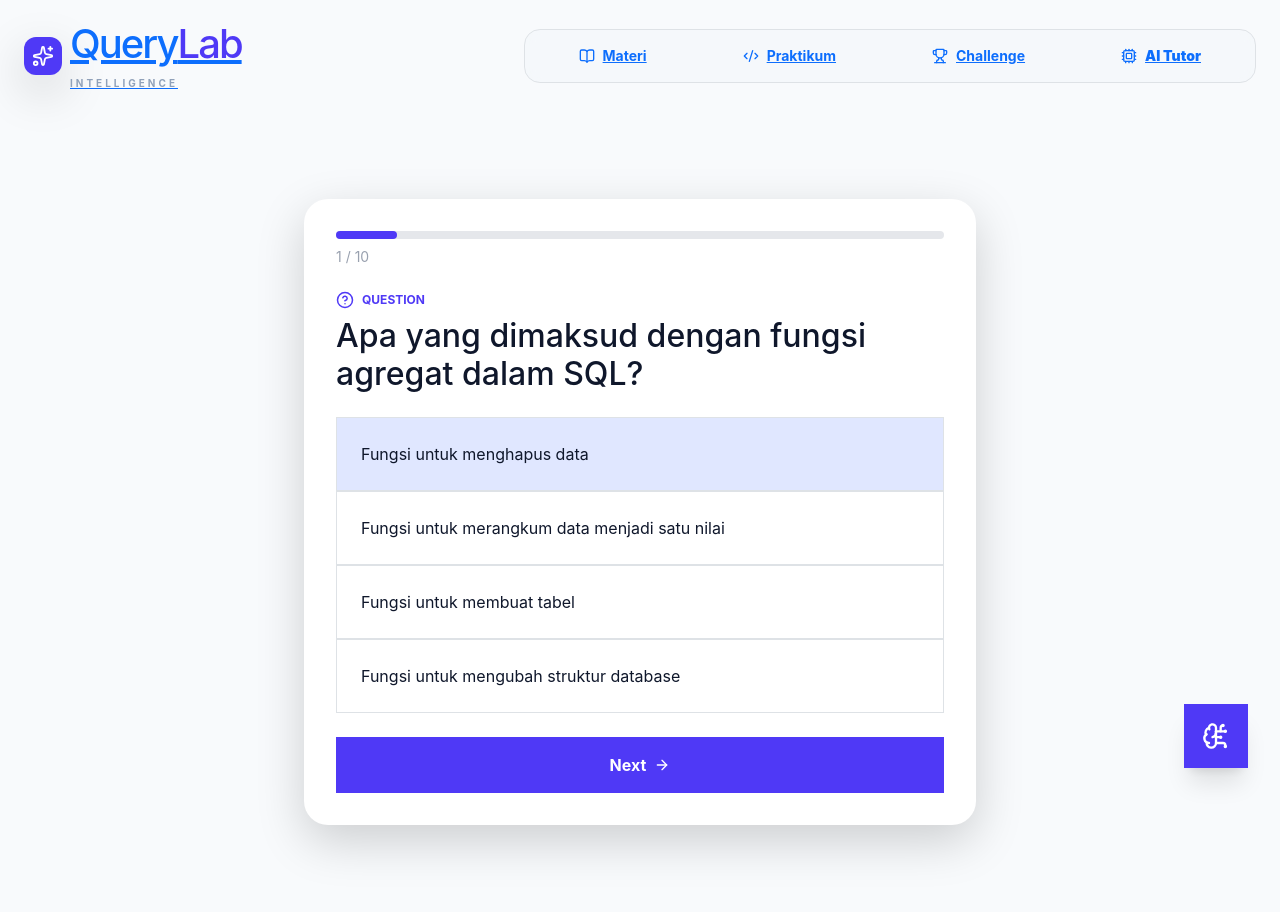
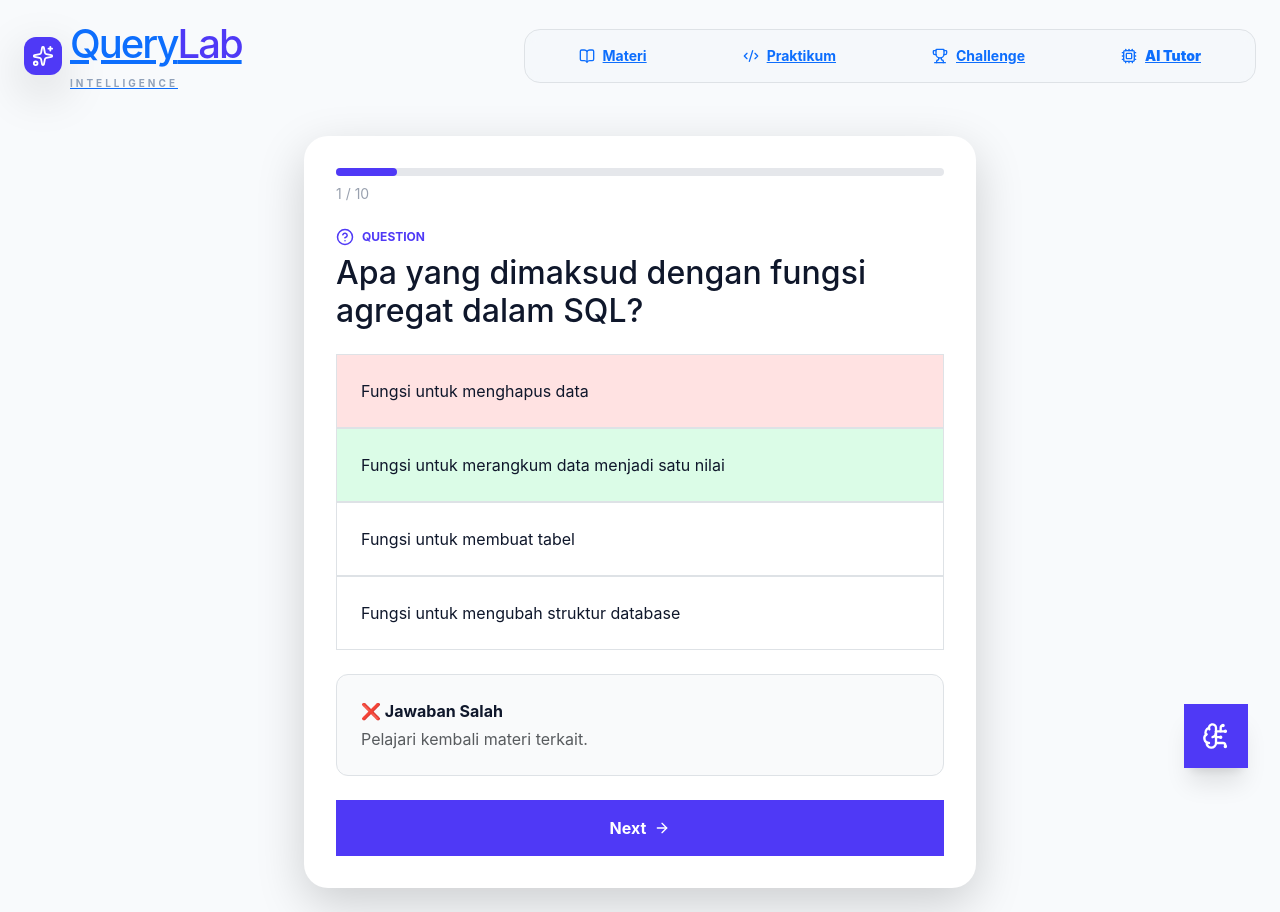
Before and after one commit to Hizkia-wa/QueryLab-AI, a React (Vite) app in the folder querylab-frontend/: page /quiz/1 in a window 1280 px wide. Both pictures are taken after a click on the button "Fungsi untuk menghapus data". Built offline with nearby package versions, Linux system fonts and the light colour scheme.

Commit message:
Update QuizPage.jsx

```diff
--- a/querylab-frontend/src/pages/QuizPage.jsx
+++ b/querylab-frontend/src/pages/QuizPage.jsx
@@ -22,8 +22,9 @@ export default function QuizPage() {
   const [selectedOption, setSelectedOption] = useState(null);
   const [score, setScore] = useState(0);
   const [isFinished, setIsFinished] = useState(false);
+  const [isAnswered, setIsAnswered] = useState(false);
 
-  // ❗ JAGA-JAGA KALAU DATA KOSONG
+  // ❗ DATA KOSONG
   if (filteredQuiz.length === 0) {
     return (
       <div className="min-h-screen flex items-center justify-center">
@@ -34,14 +35,13 @@ export default function QuizPage() {
     );
   }
 
+  const currentQuestion = filteredQuiz[currentStep];
+
   const handleNext = () => {
-    if (selectedOption === filteredQuiz[currentStep].answer) {
-      setScore(score + 1);
-    }
-
     if (currentStep < filteredQuiz.length - 1) {
       setCurrentStep(currentStep + 1);
       setSelectedOption(null);
+      setIsAnswered(false);
     } else {
       setIsFinished(true);
     }
@@ -109,31 +109,69 @@ export default function QuizPage() {
           </div>
 
           <h2 className="text-xl font-bold">
-            {filteredQuiz[currentStep].question}
+            {currentQuestion.question}
           </h2>
         </div>
 
         {/* Options */}
-        <div className="space-y-3 mb-6">
-          {filteredQuiz[currentStep].options.map((option) => (
+        <div className="space-y-3 mb-4">
+          {currentQuestion.options.map((option) => {
+            const isCorrect = option === currentQuestion.answer;
+            const isSelected = option === selectedOption;
+
+            return (
               <button
                 key={option}
-              onClick={() => setSelectedOption(option)}
-              className={`w-full text-left p-4 rounded-xl border ${selectedOption === option
+                disabled={isAnswered}
+                onClick={() => {
+                  setSelectedOption(option);
+                  setIsAnswered(true);
+
+                  // ✅ hanya dihitung sekali
+                  if (option === currentQuestion.answer) {
+                    setScore(score + 1);
+                  }
+                }}
+                className={`w-full text-left p-4 rounded-xl border transition-all
+                  ${
+                    isAnswered
+                      ? isCorrect
+                        ? "bg-green-100 border-green-500"
+                        : isSelected
+                        ? "bg-red-100 border-red-500"
+                        : "bg-white"
+                      : isSelected
                       ? "bg-indigo-100 border-indigo-500"
                       : "hover:bg-gray-50"
-                }`}
+                  }
+                `}
               >
                 {option}
               </button>
-          ))}
+            );
+          })}
         </div>
+
+        {/* Feedback */}
+        {isAnswered && (
+          <div className="mb-4 p-4 rounded-xl bg-gray-50 border">
+            <p className="fw-bold mb-1">
+              {selectedOption === currentQuestion.answer
+                ? "✅ Jawaban Benar!"
+                : "❌ Jawaban Salah"}
+            </p>
+            <p className="text-muted mb-0">
+              {currentQuestion.explanation || "Pelajari kembali materi terkait."}
+            </p>
+          </div>
+        )}
 
         {/* Button */}
         <button
-          disabled={!selectedOption}
+          disabled={!isAnswered}
           onClick={handleNext}
-          className={`w-full py-3 rounded-xl font-bold flex justify-center items-center gap-2 ${selectedOption
+          className={`w-full py-3 rounded-xl font-bold flex justify-center items-center gap-2 ${
+            isAnswered
               ? "bg-indigo-600 text-white"
               : "bg-gray-200 text-gray-400"
           }`}
```
Lines whose indentation alone changed are shown as unchanged.
